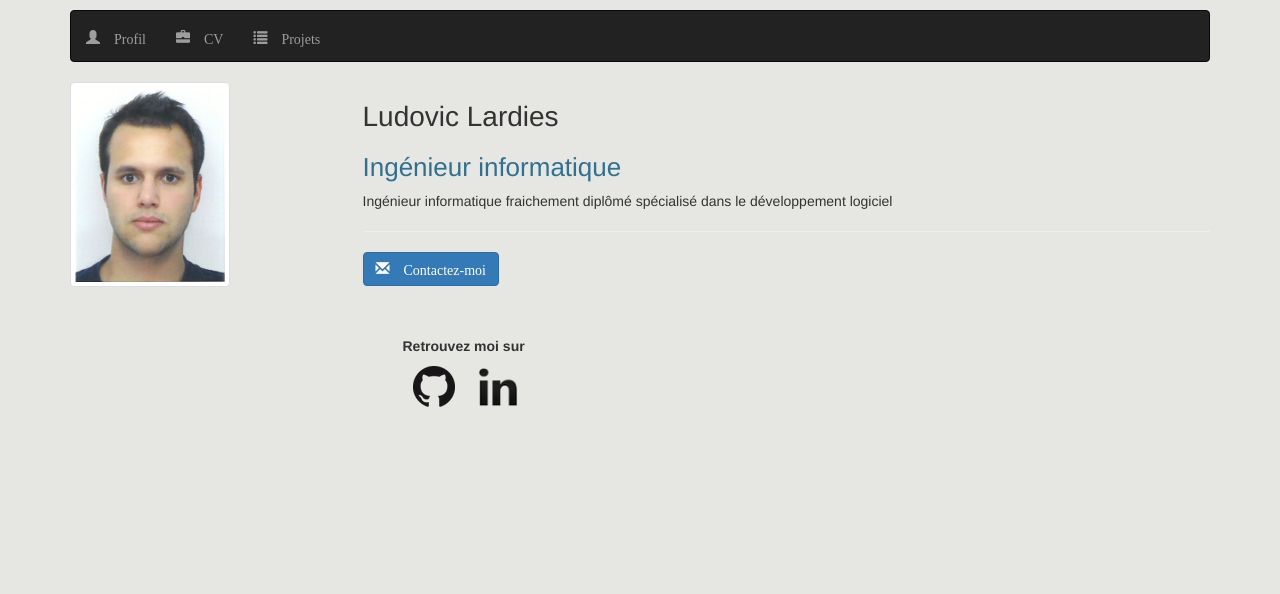
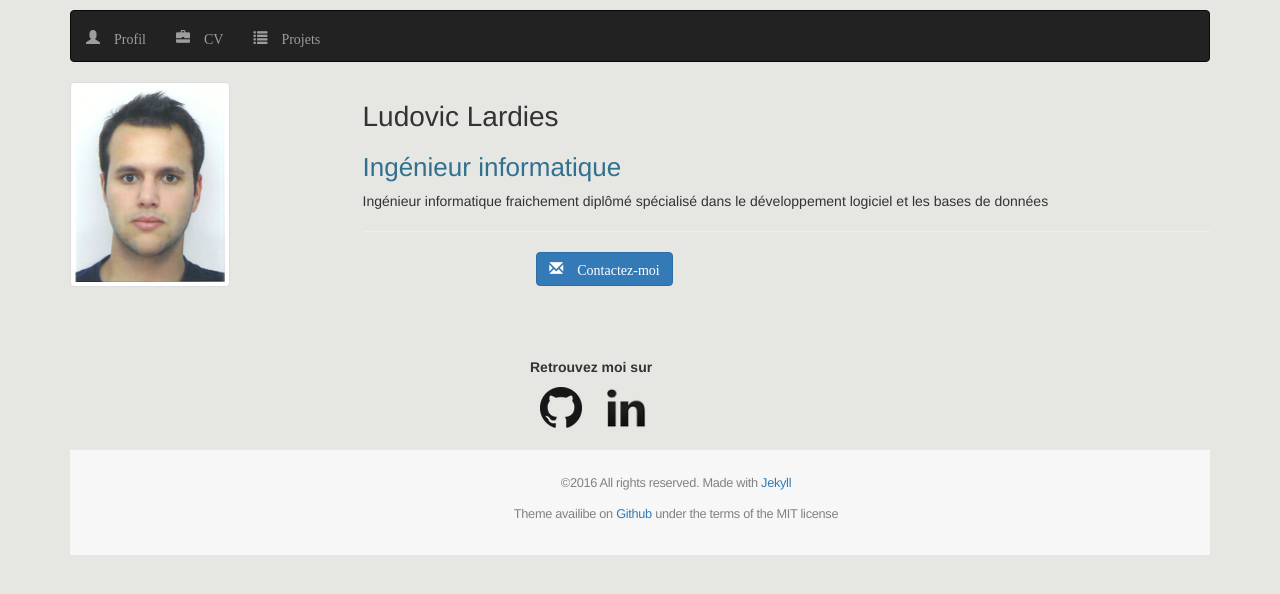
Before and after one commit to ludovicl/lardies-simple-cv, a Jekyll site: the page built from index.html, in a window 1280 px wide. Shown: the top 594 px of the page. Built offline with Jekyll 4.4.1, drawn with Linux system fonts in a browser that asks for light colours.

Commit message:
add footer

```diff
--- a/_includes/footer.html
+++ b/_includes/footer.html
@@ -1,41 +1,10 @@
 <footer class="site-footer">
-
-
-
-  <!--<div class="wrapper">-->
-
-    <!--<h2 class="footer-heading">{{ site.title }}</h2>-->
-
-    <!--<div class="footer-col-wrapper">-->
-      <!--<div class="footer-col footer-col-1">-->
-        <!--<ul class="contact-list">-->
-          <!--<li>{{ site.title }}</li>-->
-          <!--<li><a href="mailto:{{ site.email }}">{{ site.email }}</a></li>-->
-        <!--</ul>-->
-      <!--</div>-->
-
-      <!--<div class="footer-col footer-col-2">-->
-        <!--<ul class="social-media-list">-->
-          <!--{% if site.github_username %}-->
-          <!--<li>-->
-            <!--{% include icon-github.html username=site.github_username %}-->
-          <!--</li>-->
-          <!--{% endif %}-->
-
-          <!--{% if site.twitter_username %}-->
-          <!--<li>-->
-            <!--{% include icon-twitter.html username=site.twitter_username %}-->
-          <!--</li>-->
-          <!--{% endif %}-->
-        <!--</ul>-->
-      <!--</div>-->
-
-      <!--<div class="footer-col footer-col-3">-->
-        <!--<p>{{ site.description }}</p>-->
-      <!--</div>-->
-    <!--</div>-->
-
-  <!--</div>-->
-
-
+  <div class="container">
+    <p>
+      <small>©2016 All rights reserved. Made with <a href="http://jekyllrb.com/" target="_blank">Jekyll</a></small>
+    </p>
+    <p>
+      <small>Theme availibe on <a href="https://github.com/ludovicl/ludovicl-jekyll-resume-theme" target="_blank">Github</a> under the terms of the MIT license</small>
+    <p>
+  </div>
 </footer>
--- a/css/custom.css
+++ b/css/custom.css
@@ -65,12 +65,37 @@ hr.cv {
     color: #7D7D84;
 }
 
-ul.social-icons {
-    padding-top: 40px;
+p.contact_me {
+    max-width: 500px;
+    margin: 0 auto;
 }
 
+ul.social-icons {
+    padding-top: 60px;
+    max-width: 300px; /* for  below IE7 use `width: 660px;` */
+    margin: 0 auto;
+}
 ul.social-icons li {
     list-style: none;
     display: inline-block;
     margin: 10px;
 }
+
+.site-footer {
+    display: block;
+    background-color: #f7f7f7;
+    border-top: 1px solid rgba(222,222,222,0.5);
+    padding: 1.5em;
+    text-align: center;
+}
+.site-footer p {
+    font-size: 15px;
+    letter-spacing: -.3px;
+    color: #828282;
+}
+.footer-heading {
+    font-size: 18px;
+    font-weight: 300;
+    letter-spacing: -.5px;
+    margin-bottom: 15px;
+}
--- a/index.html
+++ b/index.html
@@ -21,21 +21,29 @@ weight : 1
             Ingénieur informatique
         </p>
       </h2>
-        <p>Ingénieur informatique fraichement diplômé spécialisé dans le développement logiciel</p>
+        <p>Ingénieur informatique fraichement diplômé spécialisé dans le développement logiciel et les bases de données</p>
         <hr>
-        <p class="text-left">
+        <p class="contact_me">
             <a href="mailto:ludovic.lardies@icloud.com" class="btn btn-primary" role="button">
                 <span class="glyphicon glyphicon-envelope"> Contactez-moi </span>
             </a>
         </p>
-
-        <p>
-            <ul class="social-icons">
-                <strong>Retrouvez moi sur</strong> <br>
-                <li><a href="https://github.com/ludovicl"><img border="0" alt="github" src="images/github.png" target="_blank"></a></li>
-                <li><a href="http://fr.linkedin.com/pub/ludovic-lardies/58/b73/3b7/"><img border="0" alt="linkedin" src="images/linkedin.png" target="_blank" width="40"></li>
-            </ul>
-        </p>
-
     </div>
 </div>
+<div class="row">
+    <p>
+    <ul class="social-icons">
+        <strong>Retrouvez moi sur</strong> <br>
+        <li>
+            <a href="https://github.com/ludovicl" target="_blank">
+                <img border="0" alt="github" src="images/github.png">
+            </a>
+        </li>
+        <li>
+            <a href="http://fr.linkedin.com/pub/ludovic-lardies/58/b73/3b7/"  target="_blank">
+                <img border="0" alt="linkedin" src="images/linkedin.png" width="40">
+            </a>
+        </li>
+    </ul>
+    </p>
+</div>
```
